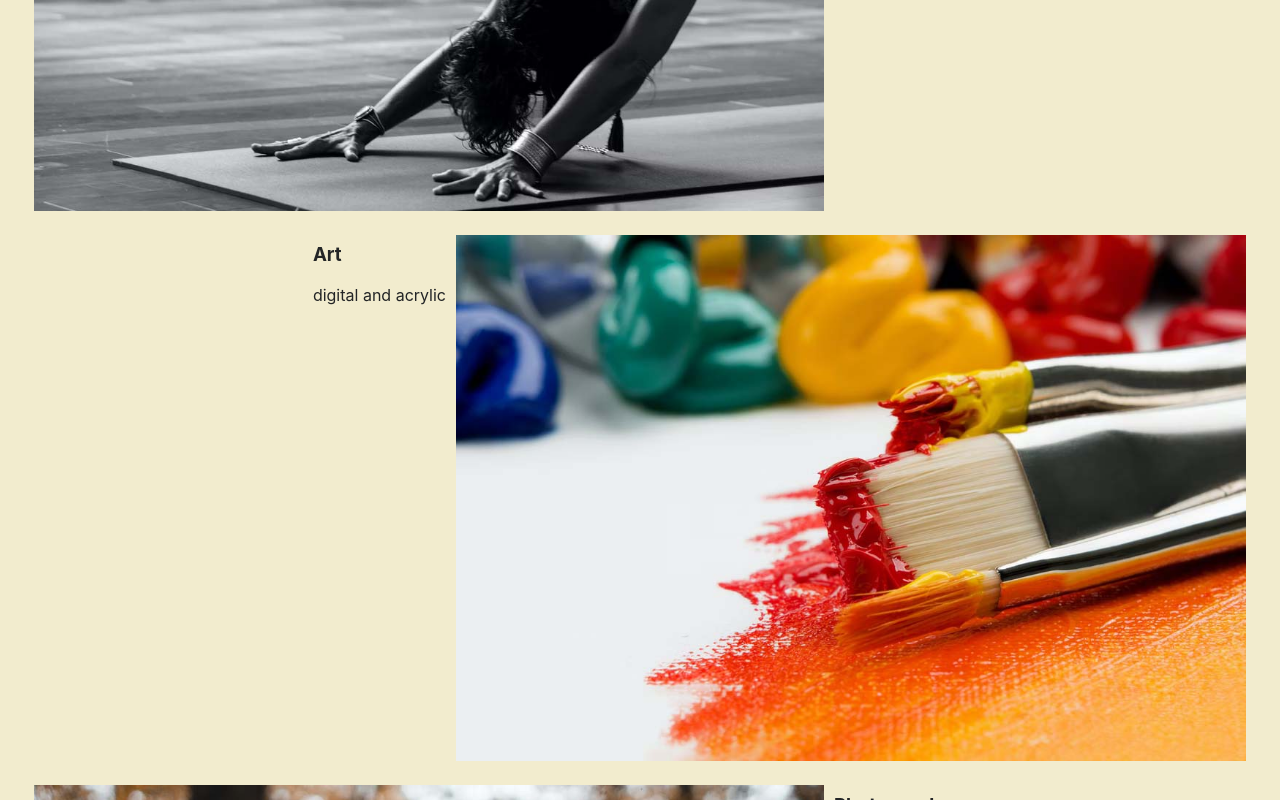
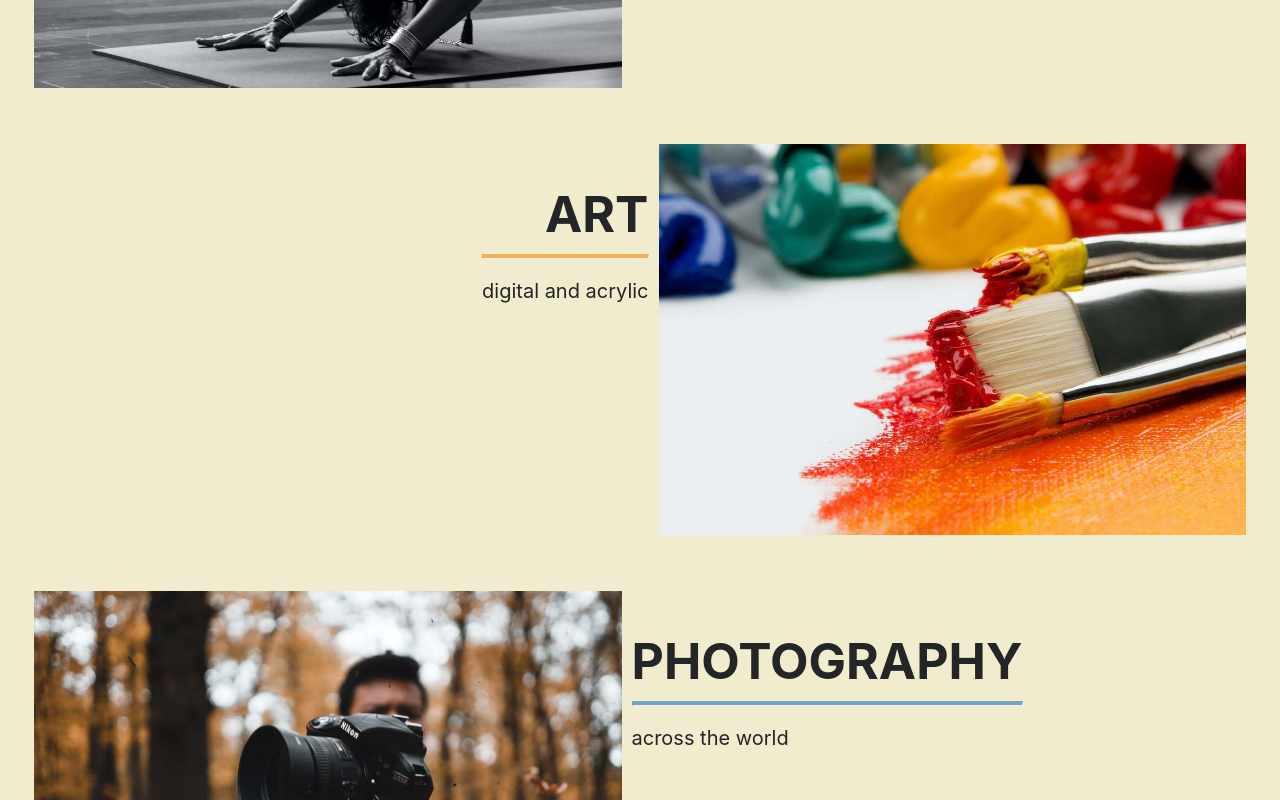
Before and after one commit to cswithen/portfolio, a Next.js app: page / in a window 1280 px wide. Shown: the part 2700-3500 px from the top of the page. Built offline with nearby package versions, Linux system fonts and the light colour scheme.

Commit message:
style: style hobby components
styled hobby component, large title with colored divider line below that is based on its position

closes #61

```diff
--- a/components/AboutHobby.js
+++ b/components/AboutHobby.js
@@ -7,6 +7,8 @@ import Carousel, { CarouselItem } from "./ProjectModalCarousel";
 import styles from "../styles/AboutHobby.module.css";
 
 const AboutHobby = ({ hobbies }) => {
+  const colors = ["#d9593d", "#f2af5c", "#6fa8bf", "#30588c"];
+
   return (
     <div>
       {hobbies.map((hobby, index) => {
@@ -25,17 +27,28 @@ const AboutHobby = ({ hobbies }) => {
                     : null}
                 </Carousel>
               </div>
-              <div>
-                <h3>{hobby.name}</h3>
+              <div className={styles.hobbyText}>
+                <h3 className={styles.hobbyTitle}>{hobby.name}</h3>
+                <hr
+                  className={styles.break}
+                  style={{ borderTop: `4px solid ${colors[index % 4]}` }}
+                ></hr>
                 <p>{hobby.description}</p>
               </div>
             </div>
           );
         } else {
           return (
-            <div className={`${styles.hobbyContainer} ${styles.rightAlign}`}>
-              <div key={hobby.name}>
-                <h3>{hobby.name}</h3>
+            <div
+              className={`${styles.hobbyContainer} ${styles.rightAlign}`}
+              key={hobby.name}
+            >
+              <div className={styles.hobbyText}>
+                <h3 className={styles.hobbyTitle}>{hobby.name}</h3>
+                <hr
+                  className={styles.break}
+                  style={{ borderTop: `4px solid ${colors[index % 4]}` }}
+                ></hr>
                 <p>{hobby.description}</p>
               </div>
               <div className={styles.carousel}>
--- a/styles/AboutHobby.module.css
+++ b/styles/AboutHobby.module.css
@@ -2,6 +2,18 @@
   display: flex;
   width: 100%;
   align-items: flex-start;
+  margin-top: 4vh;
+}
+
+.hobbyTitle {
+  font-size: 2.5em;
+  margin-bottom: 0;
+  text-transform: uppercase;
+}
+
+.hobbyText {
+  text-align: justify;
+  font-size: 20px;
 }
 
 .leftAlign {
@@ -12,7 +24,11 @@
   justify-content: flex-end;
 }
 
+.rightAlign > .hobbyText > .hobbyTitle {
+  text-align: end;
+}
+
 .carousel {
-  width: 810px;
+  width: 607.5px;
   padding: 10px;
 }
```
